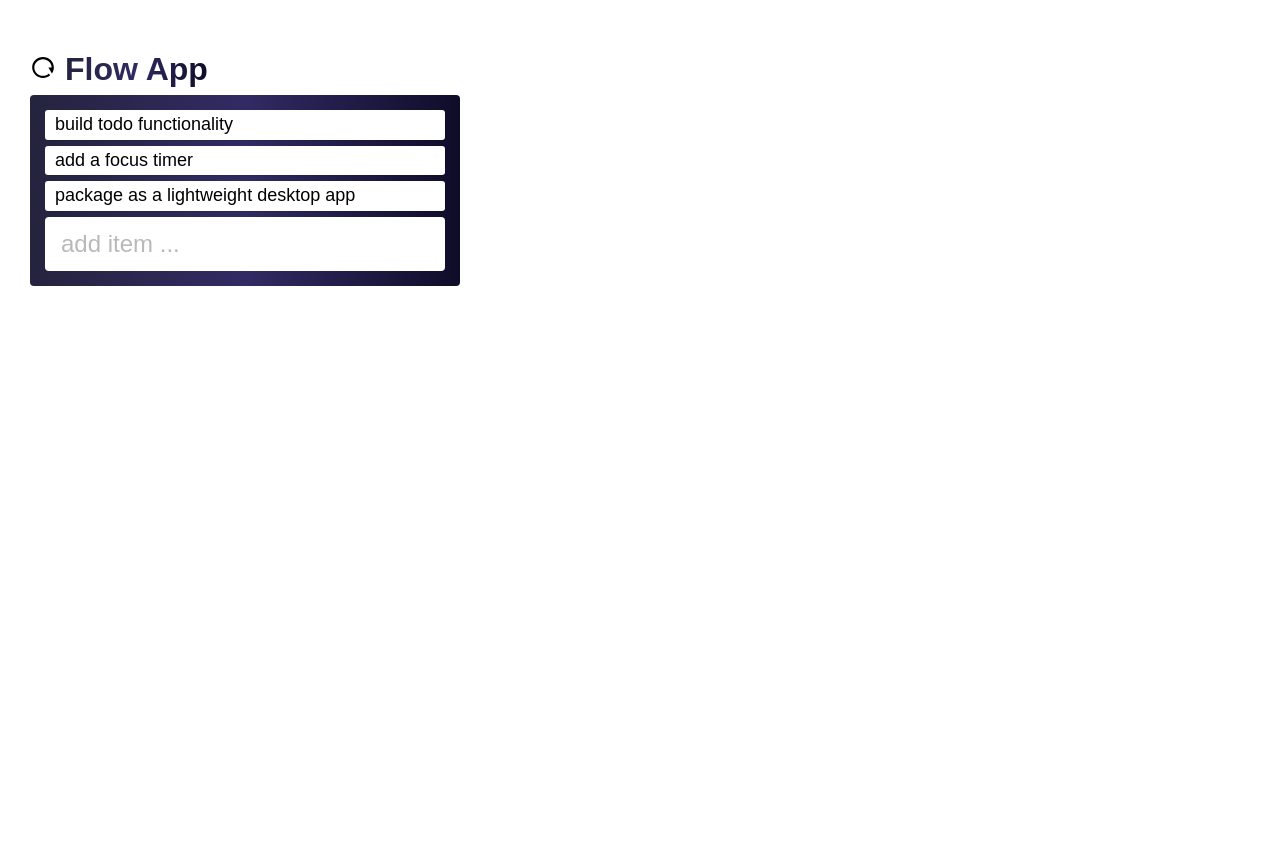
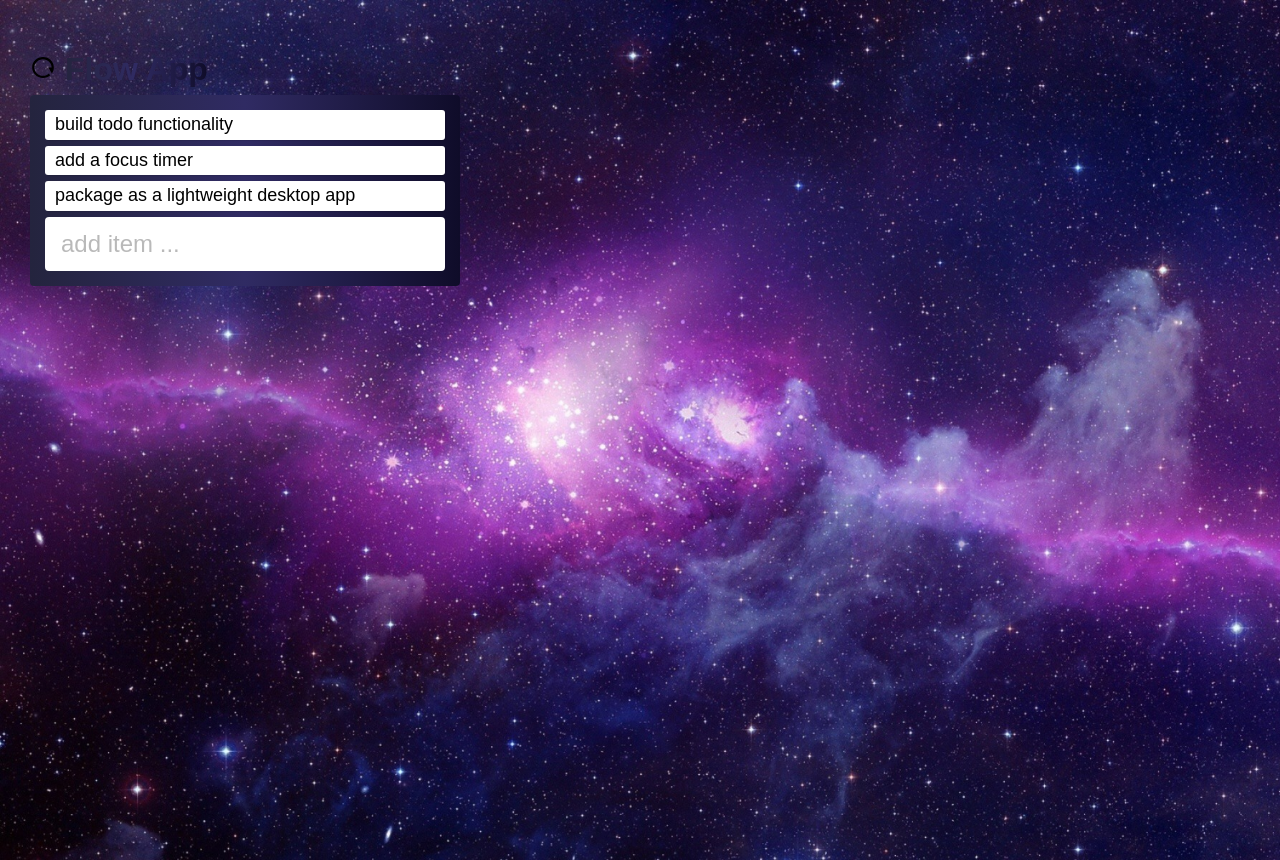
Before and after one commit to blackslashcreative/flow-app, a React (Create React App) app: page / in a window 1280 px wide. Built offline with nearby package versions, Linux system fonts and the light colour scheme.

Commit message:
adds background image

```diff
--- a/src/index.css
+++ b/src/index.css
@@ -11,3 +11,8 @@ code {
   font-family: source-code-pro, Menlo, Monaco, Consolas, 'Courier New',
     monospace;
 }
+
+#root {
+  background-image: url('../public/galaxy.jpg');
+  background-size: cover;
+}
```
Also changed, not shown: public/galaxy.jpg (added).
